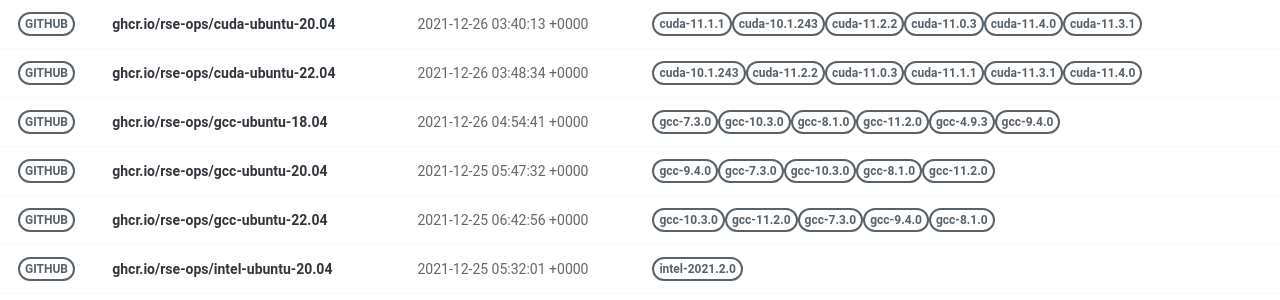
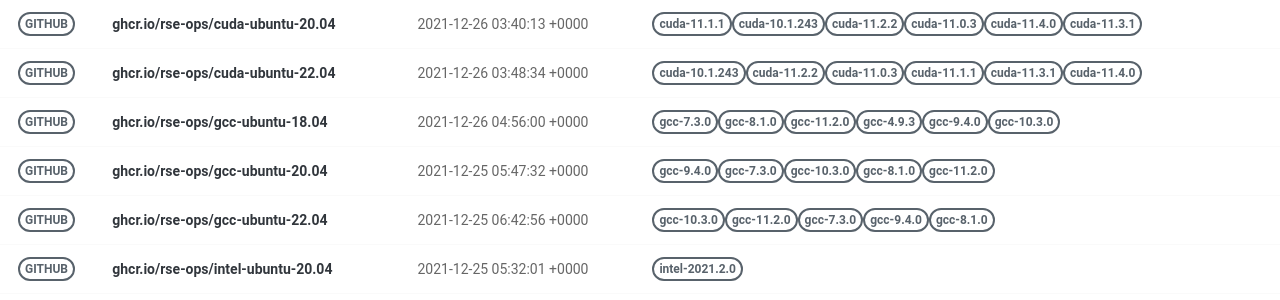
Before and after one commit to rse-ops/docker-images, a Jekyll site: the page built from pages/index.md, in a window 1280 px wide. Shown: the part 277-577 px from the top of the page. Built offline with Jekyll 4.4.1, drawn with Linux system fonts in a browser that asks for light colours; nearby versions of some CDN libraries.

Commit message:
Automated push to update library 2021-12-26

```diff
--- a/_library/ghcr.io-rse-ops-gcc-ubuntu-18.04.md
+++ b/_library/ghcr.io-rse-ops-gcc-ubuntu-18.04.md
@@ -1,7 +1,7 @@
 ---
 layout: container
 name: ghcr.io/rse-ops/gcc-ubuntu-18.04
-updated_at: 2021-12-26 04:54:41.409318
+updated_at: 2021-12-26 04:56:00.916007
 
 
 container_url: https://github.com/orgs/rse-ops/packages/container/package/gcc-ubuntu-18.04
```
Also changed, not shown: other parts of _library/ghcr.io-rse-ops-gcc-ubuntu-18.04.md (+3 -3 lines).
